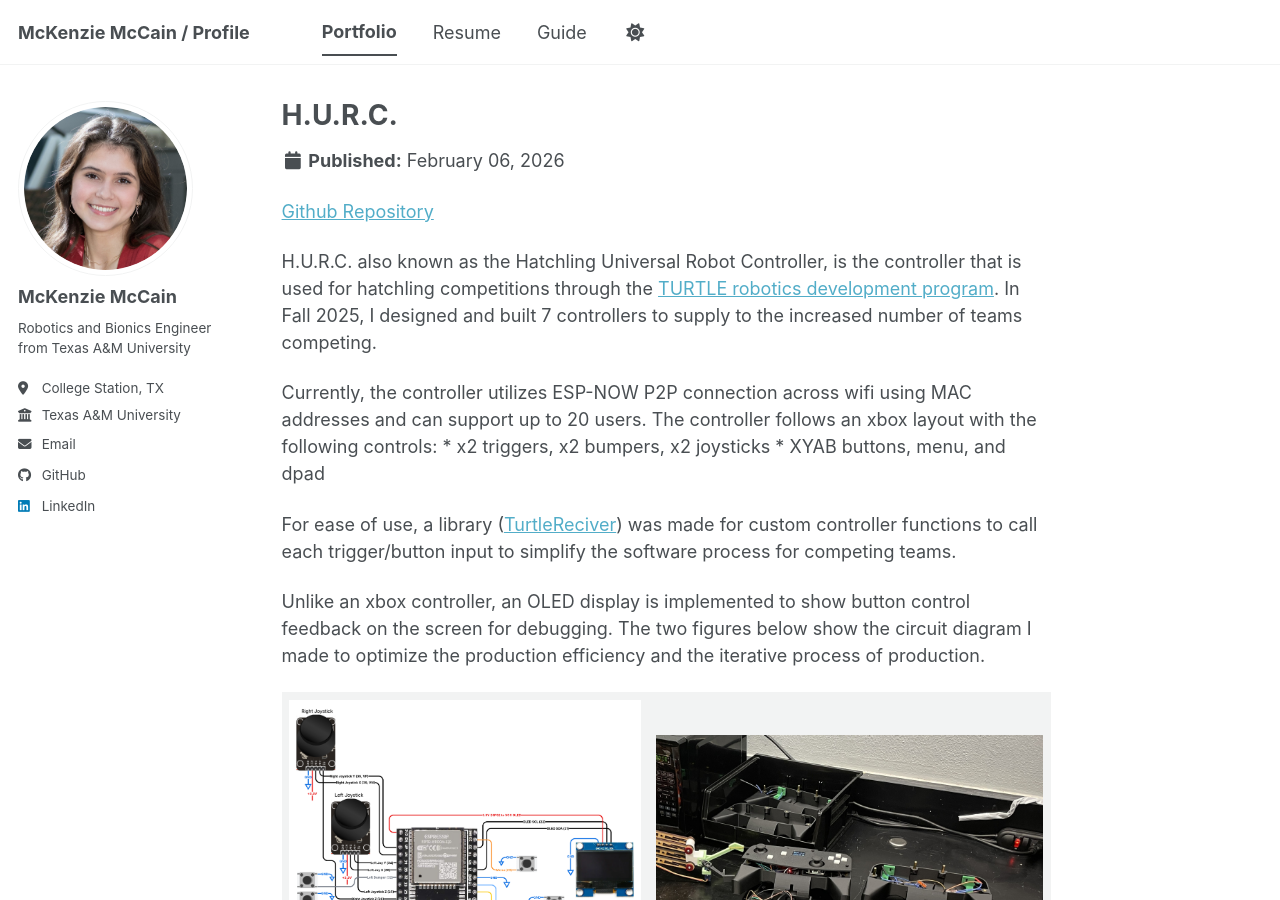
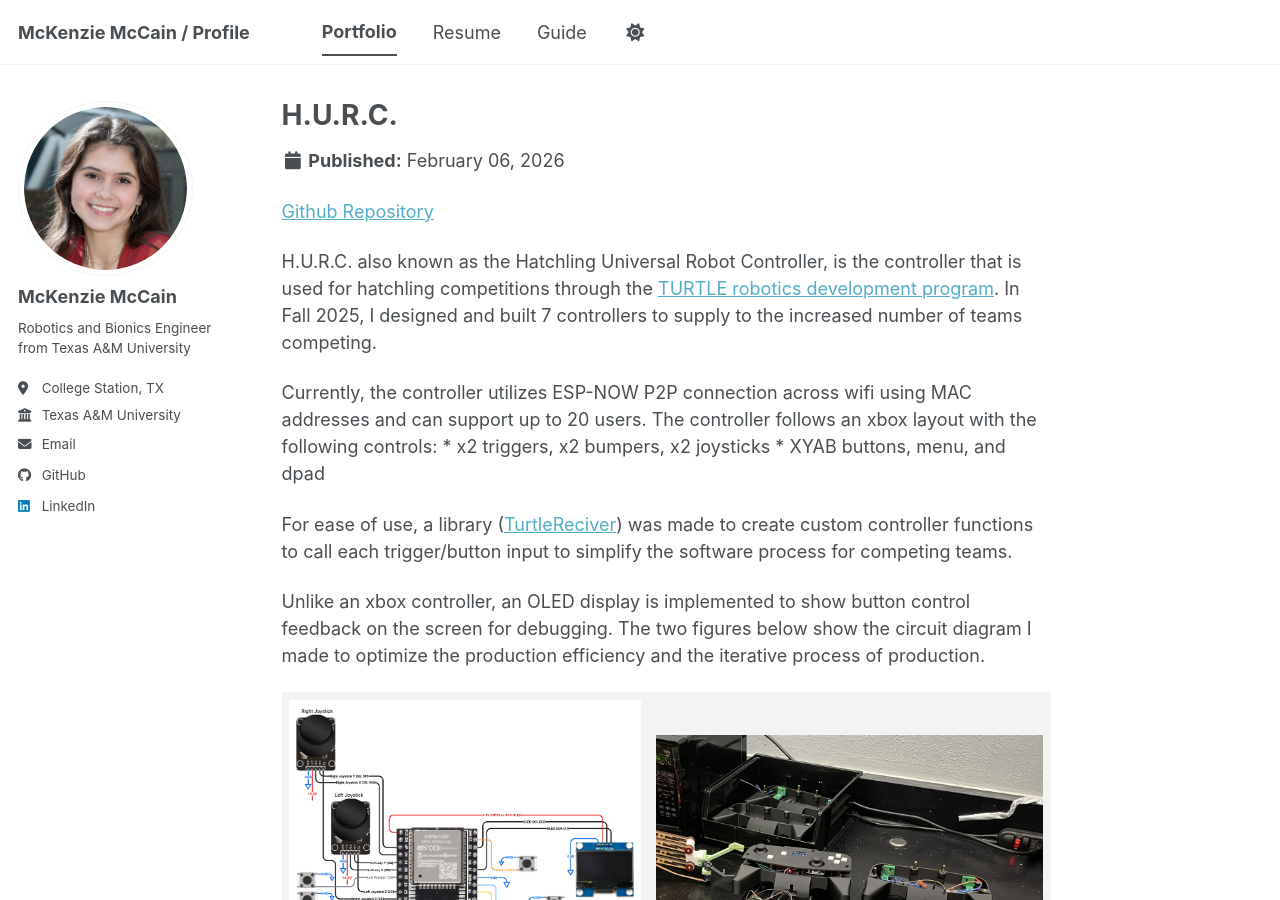
Before and after one commit to mckenzie-mccain/mckenzie-mccain.github.io, a Jekyll site: the page built from _portfolio/Portfolio-2-hurc.md, in a window 1280 px wide and 900 px high. Built offline with Jekyll 4.4.1, drawn with Linux system fonts in a browser that asks for light colours; a script bundle is joined from its source files by our own code; library files that are not in the unit come from our copies.

Commit message:
hurc page

```diff
--- a/_portfolio/Portfolio-2-hurc.md
+++ b/_portfolio/Portfolio-2-hurc.md
@@ -13,7 +13,7 @@
     * x2 triggers, x2 bumpers, x2 joysticks
     * XYAB buttons, menu, and dpad
 
-For ease of use, a library ([TurtleReciver](/files/HURC%20Receiver%20Documentation.pdf)) was made for custom controller functions to call each trigger/button input to simplify the software process for competing teams.
+For ease of use, a library ([TurtleReciver](/files/Fall%202025%20HURC%20Docs.pdf)) was made to create custom controller functions to call each trigger/button input to simplify the software process for competing teams.
 
 Unlike an xbox controller, an OLED display is implemented to show button control feedback on the screen for debugging. The two figures below show the circuit diagram I made to optimize the production efficiency and the iterative process of production.
 
```
Also changed, not shown: 2 other files.
